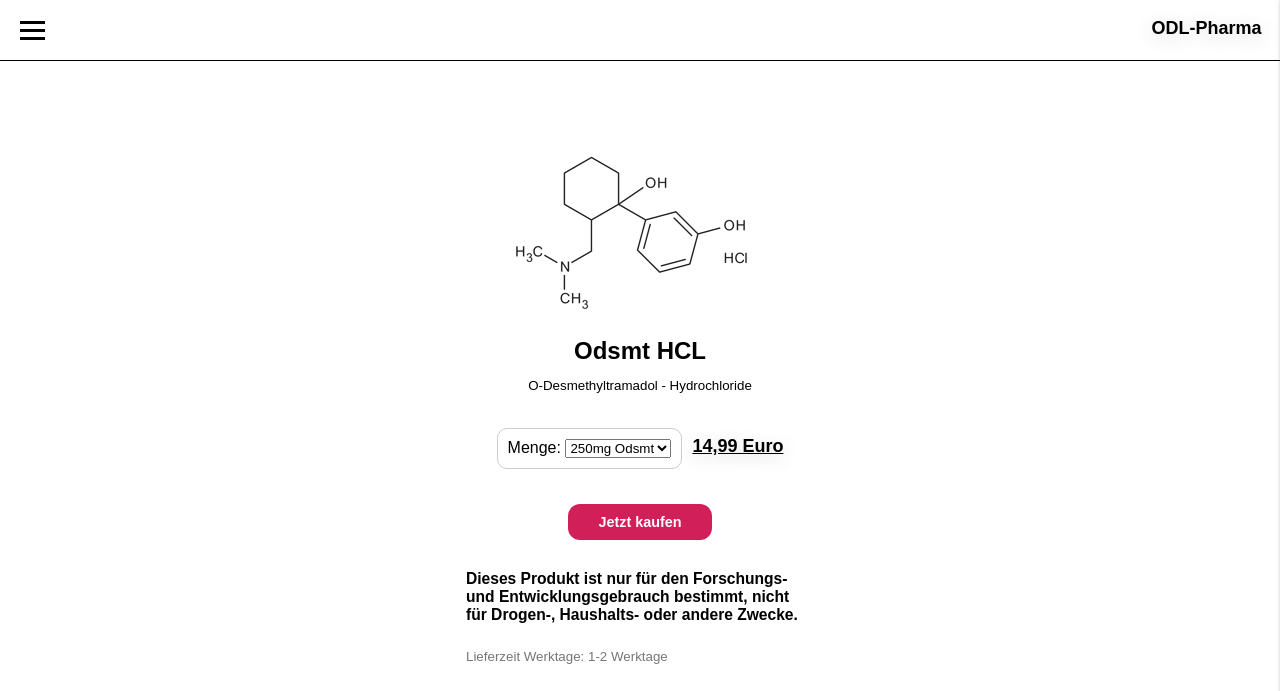
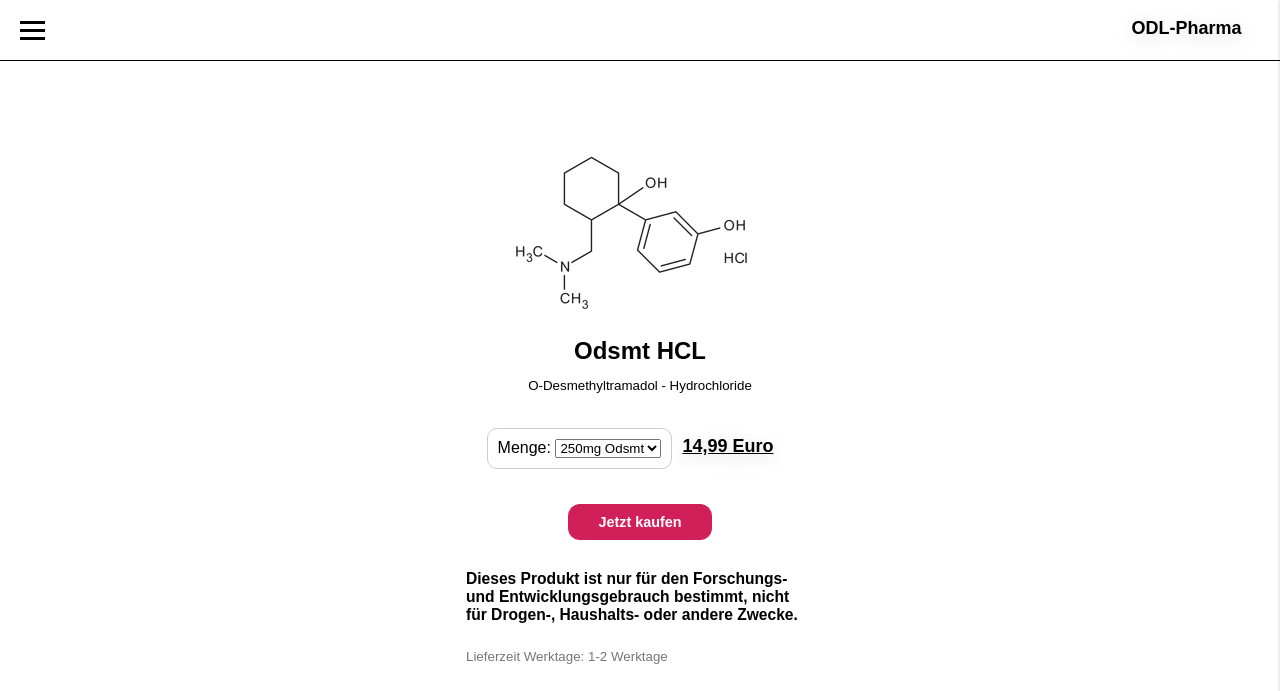
Before and after one commit to opulasiteslimited/ODL, a plain HTML site: page index.html/product1.html in a window 1280 px wide. Shown: the top 691 px of the page. Drawn offline with Linux system fonts and the light colour scheme.

Commit message:
Update product1.html

```diff
--- a/index.html/product1.html
+++ b/index.html/product1.html
@@ -10,6 +10,7 @@
             margin: 0;
             padding: 0;
             background-color: white;
+            overflow-x: hidden;
         }
 
         .product-container {
@@ -99,6 +100,7 @@
             font-size: large;
             text-shadow: 0 4px 20px rgba(0, 0, 0, 0.2);
             margin-top: 38px;
+            margin-right: 20px;
         }
         .loading-screen {
             display: none;
```
